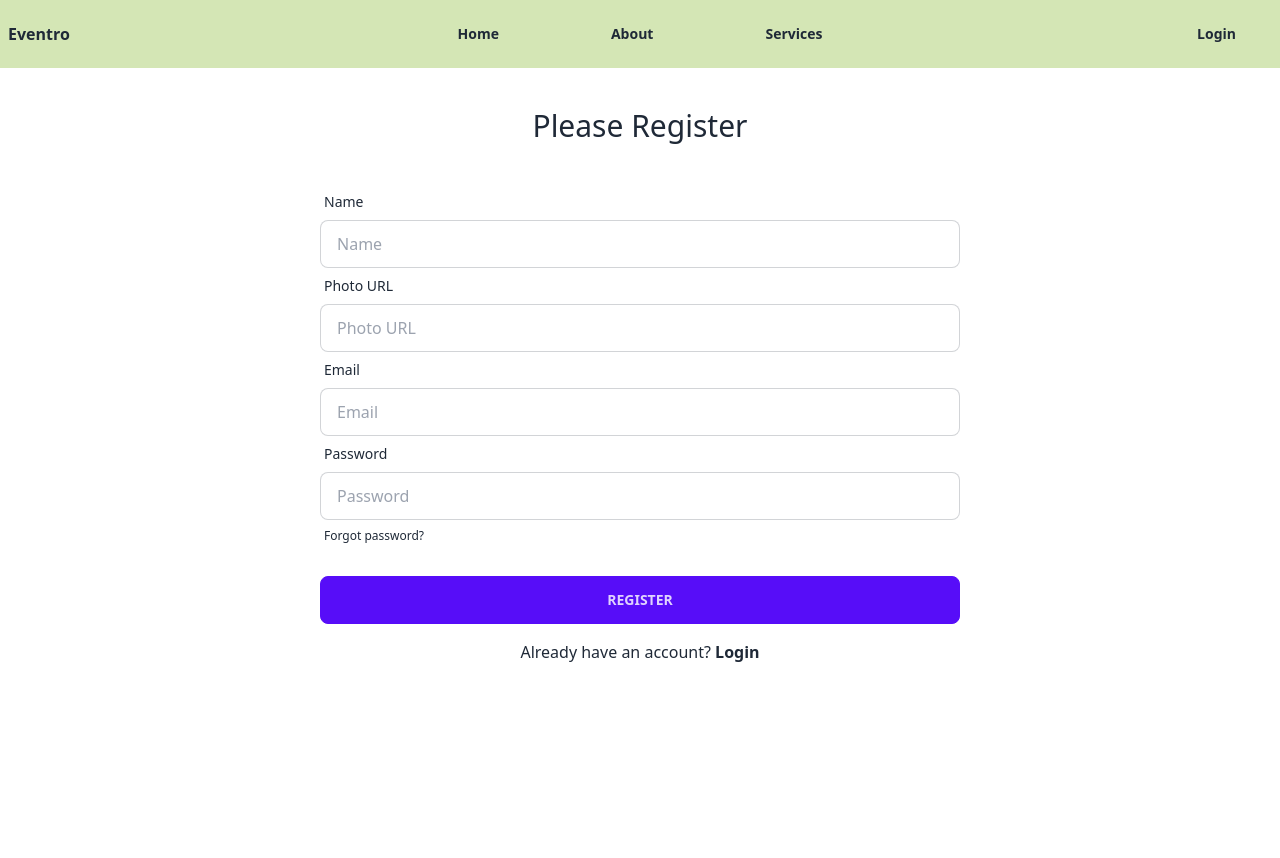
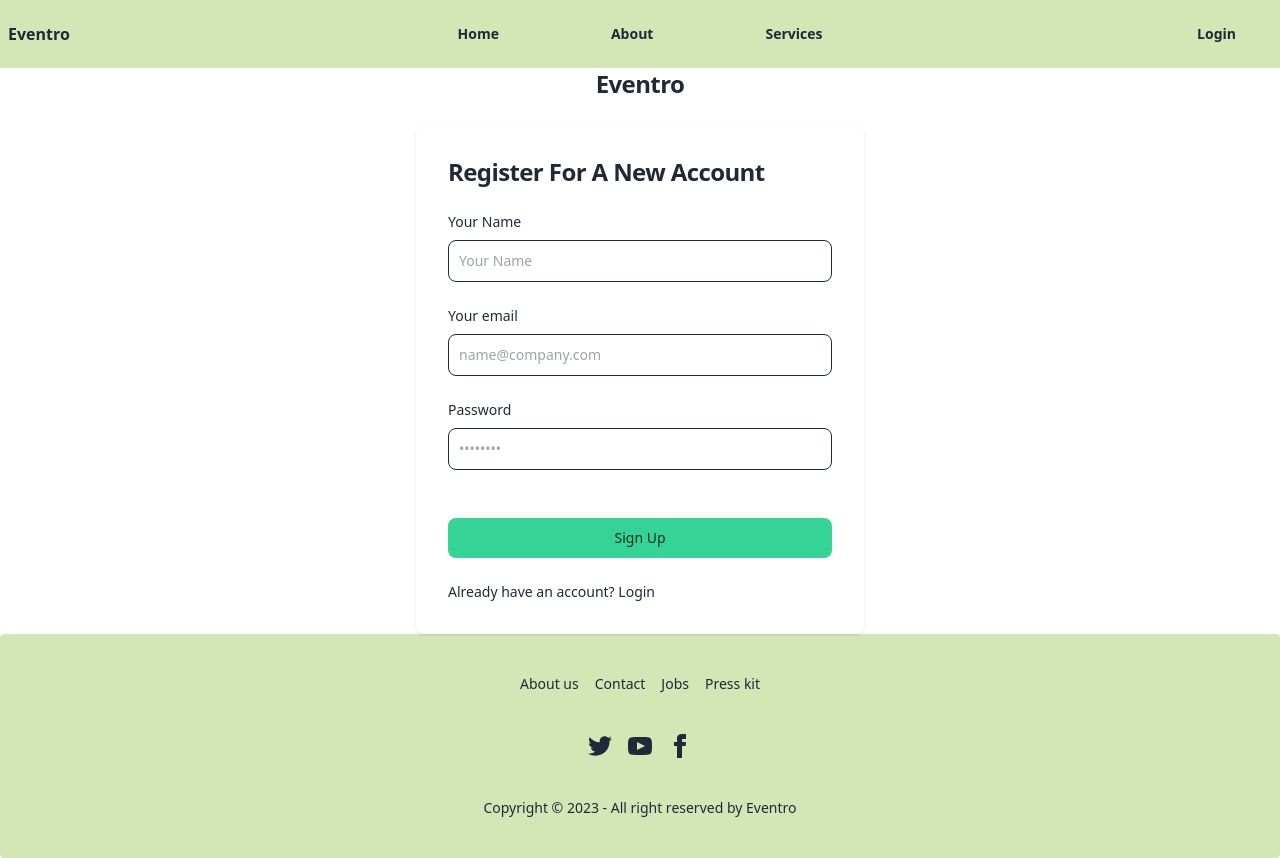
Before and after one commit to moshiur-rahman-mirage/event-management-ph, a React (Vite) app: page /register in a window 1280 px wide. Before the commit the page ends 800 px from the top, so only its background shows below. Built offline with nearby package versions, Linux system fonts and the light colour scheme; no server answers.

Commit message:
working on login

```diff
--- a/src/Component/Footer/Footer.jsx
+++ b/src/Component/Footer/Footer.jsx
@@ -1,6 +1,9 @@
-import React from 'react';
+import React, { useContext } from 'react';
+import { AuthContext } from '../../providers/AuthProvider';
 
 const Footer = () => {
+
+  const { brand } = useContext(AuthContext);
     return (
         <div>
             <footer className="footer footer-center p-10 bg-tea-green text-base-content rounded">
@@ -18,7 +21,7 @@
     </div>
   </nav>
   <aside>
-    <p>Copyright © 2023 - All right reserved by ACME Industries Ltd</p>
+    <p>Copyright © 2023 - All right reserved by {brand}</p>
   </aside>
 </footer>
         </div>
--- a/src/pages/Login/Login.jsx
+++ b/src/pages/Login/Login.jsx
@@ -2,10 +2,11 @@
 import Navbar from "../Shared/Navbar/Navbar";
 import { useContext } from "react";
 import { AuthContext } from "../../providers/AuthProvider";
+import Footer from "../../Component/Footer/Footer";
 
 
 const Login = () => {
-    const { signIn } = useContext(AuthContext);
+    const { signIn,brand } = useContext(AuthContext);
     const location = useLocation();
     const navigate = useNavigate();
 
@@ -30,35 +31,41 @@
     }
 
     return (
-        <div>
-             <div className="bg-tea-green">
+        <div className="">
+             <div className="bg-tea-green min-h-[8vh]">
             <Navbar></Navbar>
             </div>
-            <div>
-                <h2 className="text-3xl my-10 text-center">Please Login</h2>
-                <form onSubmit={handleLogin} className=" md:w-3/4 lg:w-1/2 mx-auto">
-                    <div className="form-control">
-                        <label className="label">
-                            <span className="label-text">Email</span>
-                        </label>
-                        <input type="email" required name="email" placeholder="Email" className="input input-bordered" />
-                    </div>
-                    <div className="form-control">
-                        <label className="label">
-                            <span className="label-text">Password</span>
-                        </label>
-                        <input type="password" required name="password" placeholder="Password" className="input input-bordered" />
-                        <label className="label">
-                            <a href="#" className="label-text-alt link link-hover">Forgot password?</a>
-                        </label>
-                    </div>
-                    <div className="form-control mt-6">
-                        <button className="btn btn-primary">Login</button>
-                    </div>
-                </form>
-                <p className="text-center mt-4">Do not have an account <Link className="text-blue-600 font-bold" to="/register">Register</Link></p>
-            </div>
-
+            <section className="bg-gray-50 ">
+  <div className="flex  flex-col items-center justify-center px-6 py-8 mx-auto md:h-screen lg:py-0">
+      <a href="#" className="flex items-center mb-6 text-2xl font-semibold text-gray-900 dark:text-white">
+      <h1 className="text-xl font-bold leading-tight tracking-tight text-gray-900 md:text-2xl dark:text-white">
+                  {brand}
+              </h1>
+      </a>
+      <div className=" w-full bg-white rounded-lg shadow dark:border md:mt-0 sm:max-w-md xl:p-0 dark:bg-gray-800 dark:border-gray-700">
+          <div className="p-6 space-y-4 md:space-y-6 sm:p-8">
+              <h1 className="text-xl font-bold leading-tight tracking-tight text-gray-900 md:text-2xl dark:text-white">
+                  Sign in to your account
+              </h1>
+              <form className="space-y-4 md:space-y-6" onSubmit={handleLogin}>
+                  <div>
+                      <label htmlFor="email" className="block mb-2 text-sm font-medium text-gray-900 dark:text-white">Your email</label>
+                      <input type="email" name="email" id="email" className="bg-gray-50 border border-gray-300 text-gray-900 sm:text-sm rounded-lg focus:ring-primary-600 focus:border-primary-600 block w-full p-2.5 dark:bg-gray-700 dark:border-gray-600 dark:placeholder-gray-400 dark:text-white dark:focus:ring-blue-500 dark:focus:border-blue-500" placeholder="name@company.com" required=""/>
+                  </div>
+                  <div>
+                      <label htmlFor="password" className="block mb-2 text-sm font-medium text-gray-900 dark:text-white">Password</label>
+                      <input type="password" name="password" id="password" placeholder="••••••••" className="bg-gray-50 border border-gray-300 text-gray-900 sm:text-sm rounded-lg focus:ring-primary-600 focus:border-primary-600 block w-full p-2.5 dark:bg-gray-700 dark:border-gray-600 dark:placeholder-gray-400 dark:text-white dark:focus:ring-blue-500 dark:focus:border-blue-500" required=""/>
+                  </div>
+                  <button type="submit" className=" btn-success w-full text-white bg-primary-600 hover:bg-primary-700 focus:ring-4 focus:outline-none focus:ring-primary-300 font-medium rounded-lg text-sm px-5 py-2.5 text-center dark:bg-primary-600 dark:hover:bg-primary-700 dark:focus:ring-primary-800">Sign in</button>
+                  <p className="text-sm font-light text-gray-500 dark:text-gray-400">
+                      Don’t have an account yet? <Link to="/register" className="font-medium text-primary-600 hover:underline dark:text-primary-500">Sign up</Link>
+                  </p>
+              </form>
+          </div>
+      </div>
+  </div>
+</section>
+<Footer/>
         </div>
     );
 };
--- a/src/pages/Register/Register.jsx
+++ b/src/pages/Register/Register.jsx
@@ -2,10 +2,12 @@
 import Navbar from '../Shared/Navbar/Navbar';
 import { useContext } from 'react';
 import { AuthContext } from '../../providers/AuthProvider';
+import Footer from '../../Component/Footer/Footer';
+
+
 
 const Register = () => {
-    const { createUser } = useContext(AuthContext);
-
+    const { createUser,user,brand } = useContext(AuthContext);
     const handleRegister = e => {
         e.preventDefault();
         console.log(e.currentTarget);
@@ -29,46 +31,52 @@
     }
 
     return (
-        <div>
-             <div className="bg-tea-green">
+        <div className=' md:h-screen'>
+             <div className="bg-tea-green min-h-[8vh]">
             <Navbar></Navbar>
             </div>
+            <section className="bg-gray-50 dark:bg-gray-900">
+                <div className="flex flex-col items-center justify-center px-6 py-8 mx-auto lg:py-0">
+                    <a href="#" className="flex items-center mb-6 text-2xl font-semibold text-gray-900 dark:text-white">
+                        <h1 className="text-xl font-bold leading-tight tracking-tight text-gray-900 md:text-2xl dark:text-white">
+                            {brand}
+                        </h1>
+                    </a>
+                    <div className="w-full bg-white rounded-lg shadow dark:border md:mt-0 sm:max-w-md xl:p-0 dark:bg-gray-800 dark:border-gray-700">
+                        <div className="p-6 space-y-4 md:space-y-6 sm:p-8">
+                            <h1 style={{textAlign:`${user}`?'left':'right'}} className="text-xl font-bold leading-tight tracking-tight text-gray-900 md:text-2xl dark:text-white">
+                                {
+                                    user? "Registration Succesful! Login Now!" : "Register For A New Account"
+                                }
+                            </h1>
+                            <form className="space-y-4 md:space-y-6" onSubmit={handleRegister}>
                                 <div>
-                <h2 className="text-3xl my-10 text-center">Please Register</h2>
-                <form onSubmit={handleRegister} className=" md:w-3/4 lg:w-1/2 mx-auto">
-                    <div className="form-control">
-                        <label className="label">
-                            <span className="label-text">Name</span>
-                        </label>
-                        <input type="text" required name="name" placeholder="Name" className="input input-bordered" />
+                                    <label htmlFor="username" className="block mb-2 text-sm font-medium text-gray-900 dark:text-white">Your Name</label>
+                                    <input type="text" name="username" id="username" className="bg-gray-50 border border-gray-300 text-gray-900 sm:text-sm rounded-lg focus:ring-primary-600 focus:border-primary-600 block w-full p-2.5 dark:bg-gray-700 dark:border-gray-600 dark:placeholder-gray-400 dark:text-white dark:focus:ring-blue-500 dark:focus:border-blue-500" placeholder="Your Name" required="" />
                                 </div>
-                    <div className="form-control">
-                        <label className="label">
-                            <span className="label-text">Photo URL</span>
-                        </label>
-                        <input type="text" required name="photo" placeholder="Photo URL" className="input input-bordered" />
+                                <div>
+                                    <label htmlFor="email" className="block mb-2 text-sm font-medium text-gray-900 dark:text-white">Your email</label>
+                                    <input type="email" name="email" id="email" className="bg-gray-50 border border-gray-300 text-gray-900 sm:text-sm rounded-lg focus:ring-primary-600 focus:border-primary-600 block w-full p-2.5 dark:bg-gray-700 dark:border-gray-600 dark:placeholder-gray-400 dark:text-white dark:focus:ring-blue-500 dark:focus:border-blue-500" placeholder="name@company.com" required="" />
                                 </div>
-                    <div className="form-control">
-                        <label className="label">
-                            <span className="label-text">Email</span>
-                        </label>
-                        <input type="email" required name="email" placeholder="Email" className="input input-bordered" />
+                                <div>
+                                    <label htmlFor="password" className="block mb-2 text-sm font-medium text-gray-900 dark:text-white">Password</label>
+                                    <input type="password" name="password" id="password" placeholder="••••••••" className="bg-gray-50 border border-gray-300 text-gray-900 sm:text-sm rounded-lg focus:ring-primary-600 focus:border-primary-600 block w-full p-2.5 dark:bg-gray-700 dark:border-gray-600 dark:placeholder-gray-400 dark:text-white dark:focus:ring-blue-500 dark:focus:border-blue-500" required="" />
                                 </div>
-                    <div className="form-control">
-                        <label className="label">
-                                 <span className="label-text">Password</span>
-                        </label>
-                        <input type="password" required name="password" placeholder="Password" className="input input-bordered" />
-                        <label className="label">
-                            <a href="#" className="label-text-alt link link-hover">Forgot password?</a>
-                        </label>
+                                <div className="flex items-center justify-between">
+
+
                                 </div>
-                    <div className="form-control mt-6">
-                        <button className="btn btn-primary">Register</button>
+                                <button type="submit" className="btn-success w-full text-white bg-primary-600 hover:bg-primary-700 focus:ring-4 focus:outline-none focus:ring-primary-300 font-medium rounded-lg text-sm px-5 py-2.5 text-center dark:bg-primary-600 dark:hover:bg-primary-700 dark:focus:ring-primary-800">Sign Up</button>
+                                <p className="text-sm font-light text-gray-500 dark:text-gray-400">
+                                    Already have an account? <Link to="/login" className="font-medium text-primary-600 hover:underline dark:text-primary-500">Login</Link>
+                                </p>
+                            </form>
                         </div>
-                </form>
-                <p className="text-center mt-4">Already have an account? <Link className="text-blue-600 font-bold" to="/login">Login</Link></p>
                     </div>
+                </div>
+
+            </section>
+            <Footer/>
         </div>
     );
 };
--- a/src/providers/AuthProvider.jsx
+++ b/src/providers/AuthProvider.jsx
@@ -9,7 +9,7 @@
 const AuthProvider = ({ children }) => {
     const [user, setUser] = useState(null);
     const [loading, setLoading] = useState(true);
-
+    const brand='Eventro'
     const createUser = (email, password) => {
         setLoading(true);
         return createUserWithEmailAndPassword(auth, email, password);
@@ -41,7 +41,8 @@
         loading,
         createUser,
         signIn,
-        logOut
+        logOut,
+        brand
     }
 
     return (
```
Also changed, not shown: src/Component/Category/Category.jsx (+5 -4 lines), src/Component/Categorydetails/Categorydetails.jsx (added, +15 -0 lines), src/routes/Routes.jsx (+5 -4 lines). Lines whose indentation alone changed are shown as unchanged.
